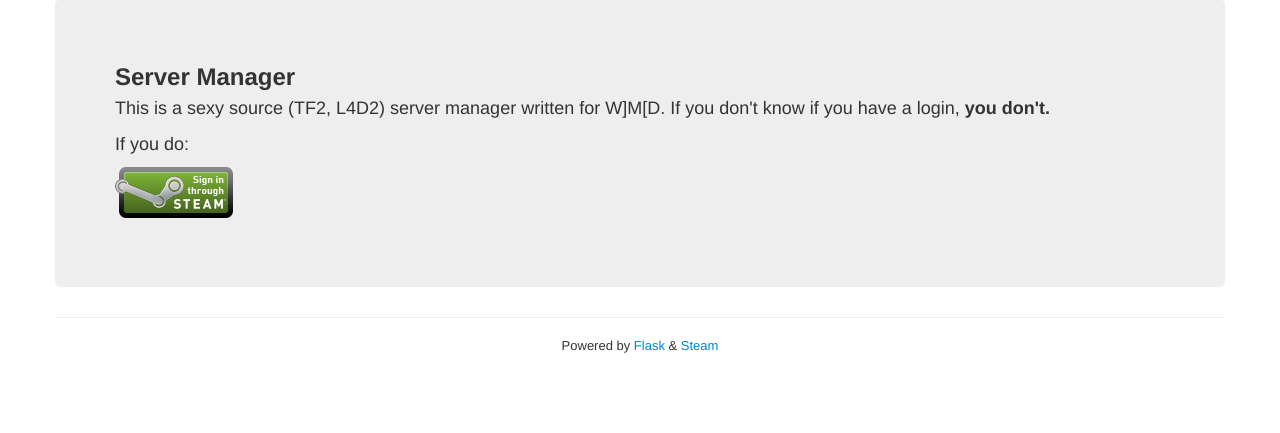
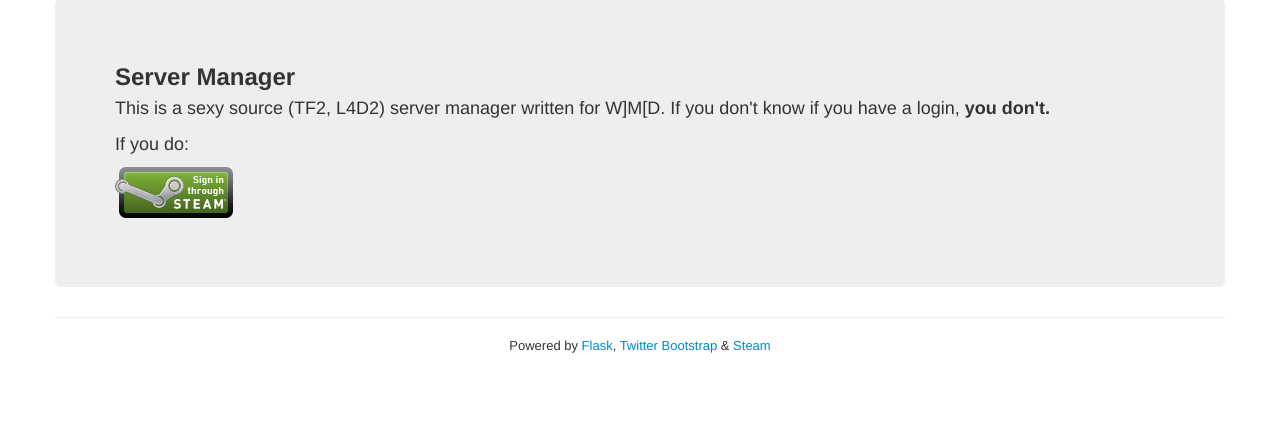
Before and after one commit to fernferret/servermanager, a Flask app: page / in a window 1280 px wide. Shown: the part 61-494 px from the top of the page. Run offline with Flask 2, Linux system fonts and the light colour scheme; some libraries are stand-ins or nearby versions.

Commit message:
Add twitter bootstrap to the credits! <3 Bootstrap

```diff
--- a/servermanager/templates/layout-master.html
+++ b/servermanager/templates/layout-master.html
@@ -75,7 +75,7 @@
       {% block container %}{% endblock %}
       <hr>
       <footer>
-        <center><p>Powered by <a href="http://flask.pocoo.org/">Flask</a> &amp; <a href="http://steampowered.com">Steam</a></p></center>
+        <center><p>Powered by <a href="http://flask.pocoo.org/">Flask</a>, <a href="http://twitter.github.com/bootstrap/">Twitter Bootstrap</a> &amp; <a href="http://steampowered.com">Steam</a></p></center>
       </footer>
     </div> <!-- /container -->
 
```
